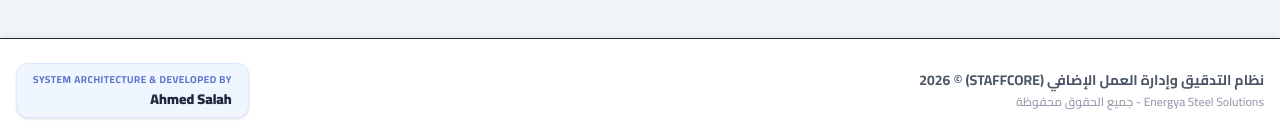
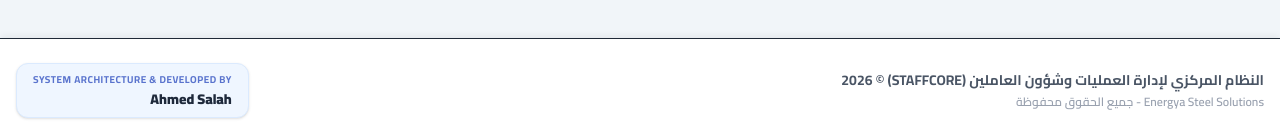
Before and after one commit to ahmedbakrii/OT-Audit, a Next.js app: page / in a window 1280 px wide. Shown: the part 1604-1743 px from the top of the page. Built offline with nearby package versions, Linux system fonts and the light colour scheme; no server answers; the database is empty; sample sign-in values are in the browser's storage.

Commit message:
Update Footer.tsx

```diff
--- a/components/Footer.tsx
+++ b/components/Footer.tsx
@@ -14,10 +14,13 @@ export default function Footer() {
     <footer className="print:hidden bg-white border-t py-6 mt-10 shadow-[0_-4px_6px_-1px_rgba(0,0,0,0.05)]">
       <div className="max-w-7xl mx-auto px-4 flex flex-col md:flex-row justify-between items-center gap-4">
 
+
         {/* الجزء الرسمي الخاص بالمصنع */}
         <div className="text-center md:text-right">
           <p className="text-sm font-bold text-gray-600">
-            نظام التدقيق وإدارة العمل الإضافي (STAFFCORE) © {currentYear}
+                النظام المركزي لإدارة العمليات وشؤون العاملين
+
+ (STAFFCORE) © {currentYear}
           </p>
           <p className="text-xs font-semibold text-gray-400 mt-1">
             Energya Steel Solutions - جميع الحقوق محفوظة
```
